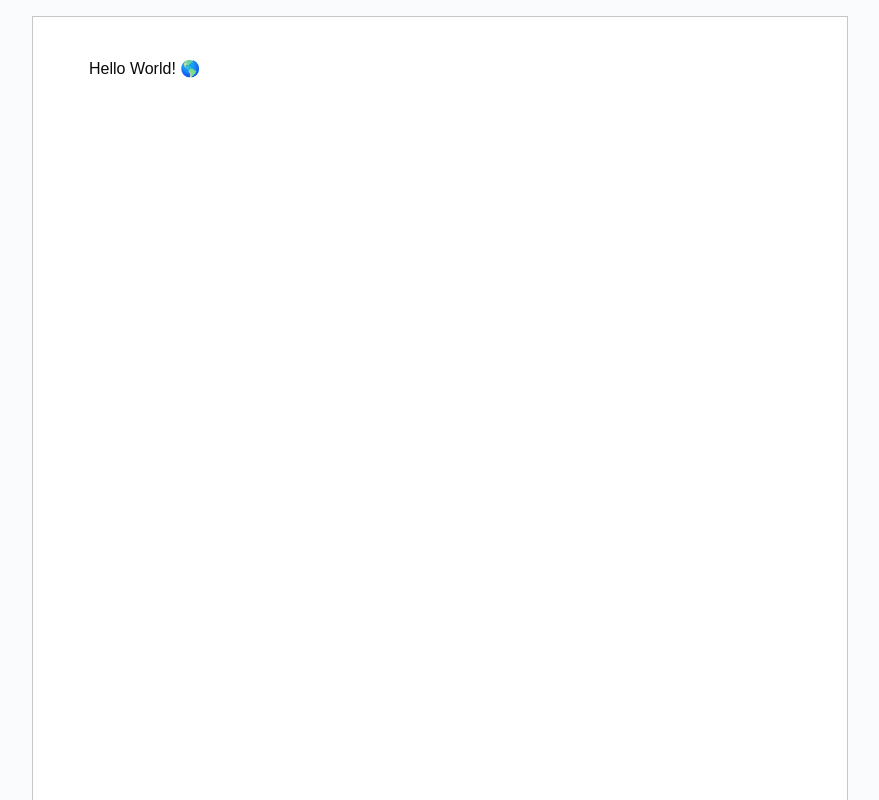
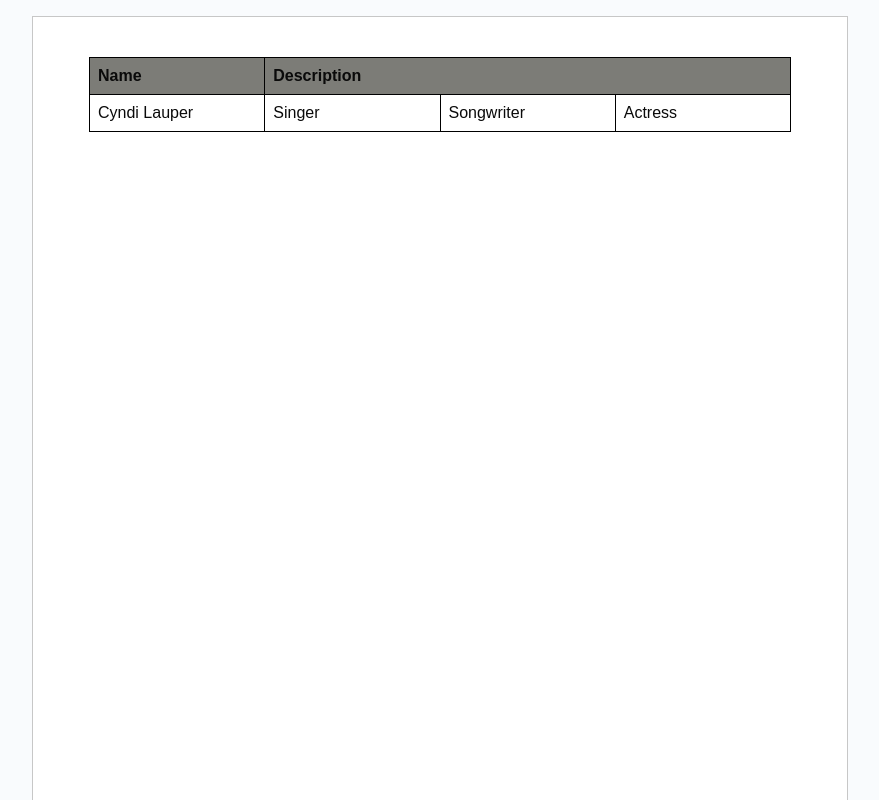
Before and after one commit to NikeshSoni/google_docs, a Next.js app: page /documents/123 in a window 1280 px wide. Shown: the top 800 px of the page, without its empty margins (200-1079 px from the left). Built offline with nearby package versions, Linux system fonts and the light colour scheme.

Commit message:
Add Tiptap extensions for tables, images, and task lists

```diff
--- a/src/app/documents/[documentId]/editor.tsx
+++ b/src/app/documents/[documentId]/editor.tsx
@@ -1,7 +1,14 @@
 'use client'
 
 import { useEditor, EditorContent } from '@tiptap/react'
-import StarterKit from '@tiptap/starter-kit'
+import StarterKit from '@tiptap/starter-kit';
+import TaskItem from '@tiptap/extension-task-item'
+import TaskList from '@tiptap/extension-task-list'
+import Table from '@tiptap/extension-table'
+import TableCell from '@tiptap/extension-table-cell'
+import TableHeader from '@tiptap/extension-table-header'
+import TableRow from '@tiptap/extension-table-row'
+import Image from '@tiptap/extension-image'
 
 const Editor = () => {
 
@@ -12,8 +19,33 @@
                 class: "focus:outline-none print:border-0 bg-white border border-[#C7C7C7] flex flex-col min-h-[1054px] w-[816px] pt-10 pr-14 pb-10 cursor-text"
             }
         },
-        extensions: [StarterKit],
-        content: '<p>Hello World! 🌎️</p>',
+        extensions: [
+            StarterKit,
+            Table,
+            TableCell,
+            TableHeader,
+            TableRow,
+            TaskList,
+            Image,
+            TaskItem.configure({
+                nested: true,
+            }),],
+        content: `
+            <table>
+              <tbody>
+                <tr>
+                  <th>Name</th>
+                  <th colspan="3">Description</th>
+                </tr>
+                <tr>
+                  <td>Cyndi Lauper</td>
+                  <td>Singer</td>
+                  <td>Songwriter</td>
+                  <td>Actress</td>
+                </tr>
+              </tbody>
+            </table>
+          `,
     })
 
     return (
--- a/src/app/globals.css
+++ b/src/app/globals.css
@@ -42,6 +42,7 @@
     --sidebar-border: 220 13% 91%;
     --sidebar-ring: 217.2 91.2% 59.8%;
   }
+
   .dark {
     --background: 0 0% 3.9%;
     --foreground: 0 0% 98%;
@@ -82,7 +83,180 @@
   * {
     @apply border-border;
   }
+
   body {
     @apply bg-background text-foreground;
   }
 }
+
+
+/* Basic editor styles */
+.tiptap {
+
+
+  img {
+    display: block;
+    height: auto;
+    margin: 1.5rem 0;
+    max-width: 100%;
+
+    &.ProseMirror-selectednode {
+      outline: 3px solid var(--primary);
+    }
+  }
+
+  /* Table-specific styling */
+  table {
+    border-collapse: collapse;
+    margin: 0;
+    overflow: hidden;
+    table-layout: fixed;
+    width: 100%;
+
+    td,
+    th {
+      border: 1px solid black;
+      box-sizing: border-box;
+      min-width: 1em;
+      padding: 6px 8px;
+      position: relative;
+      vertical-align: top;
+
+      >* {
+        margin-bottom: 0;
+      }
+    }
+
+    th {
+      background-color: #7c7c77;
+      font-weight: bold;
+      text-align: left;
+    }
+
+    .selectedCell:after {
+      background: var(#959596);
+      content: "";
+      left: 0;
+      right: 0;
+      top: 0;
+      bottom: 0;
+      pointer-events: none;
+      position: absolute;
+      z-index: 2;
+    }
+
+    .column-resize-handle {
+      background-color: var(--primary);
+      bottom: -2px;
+      pointer-events: none;
+      position: absolute;
+      right: -2px;
+      top: 0;
+      width: 4px;
+    }
+  }
+
+  .tableWrapper {
+    margin: 1.5rem 0;
+    overflow-x: auto;
+  }
+
+  &.resize-cursor {
+    cursor: ew-resize;
+    cursor: col-resize;
+  }
+
+  /* Heading styles */
+  h1,
+  h2,
+  h3,
+  h4,
+  h5,
+  h6 {
+    line-height: 1.1;
+    margin-top: 2.5rem;
+    text-wrap: pretty;
+  }
+
+  h1,
+  h2 {
+    margin-top: 3.5rem;
+    margin-bottom: 1.5rem;
+  }
+
+  h1 {
+    font-size: 1.4rem;
+  }
+
+  h2 {
+    font-size: 1.2rem;
+  }
+
+  h3 {
+    font-size: 1.1rem;
+  }
+
+  h4,
+  h5,
+  h6 {
+    font-size: 1rem;
+  }
+
+
+  ul,
+  ol {
+    padding: 0 1rem;
+    margin: 1.25rem 1rem 1.25rem 0.4rem;
+  }
+
+  ul li {
+    list-style-type: disc;
+
+    p {
+      margin-top: 0.25em;
+      margin-bottom: 0.25em;
+    }
+  }
+
+  ol li {
+    list-style-type: decimal;
+
+    p {
+      margin-top: 0.25em;
+      margin-bottom: 0.25em;
+    }
+  }
+
+  /* Task list specific styles */
+  ul[data-type="taskList"] {
+    list-style: none;
+    margin-left: 0;
+    padding: 0;
+
+    li {
+      align-items: flex-start;
+      display: flex;
+
+      >label {
+        flex: 0 0 auto;
+        margin-right: 0.5rem;
+        user-select: none;
+      }
+
+      >div {
+        flex: 1 1 auto;
+      }
+    }
+
+    input[type="checkbox"] {
+      cursor: pointer;
+    }
+
+    ul[data-type="taskList"] {
+      margin: 0;
+    }
+  }
+
+
+
+}
```
Also changed, not shown: package.json (+7 -0 lines), 1 other file (tests, documents, lock files or other folders).
